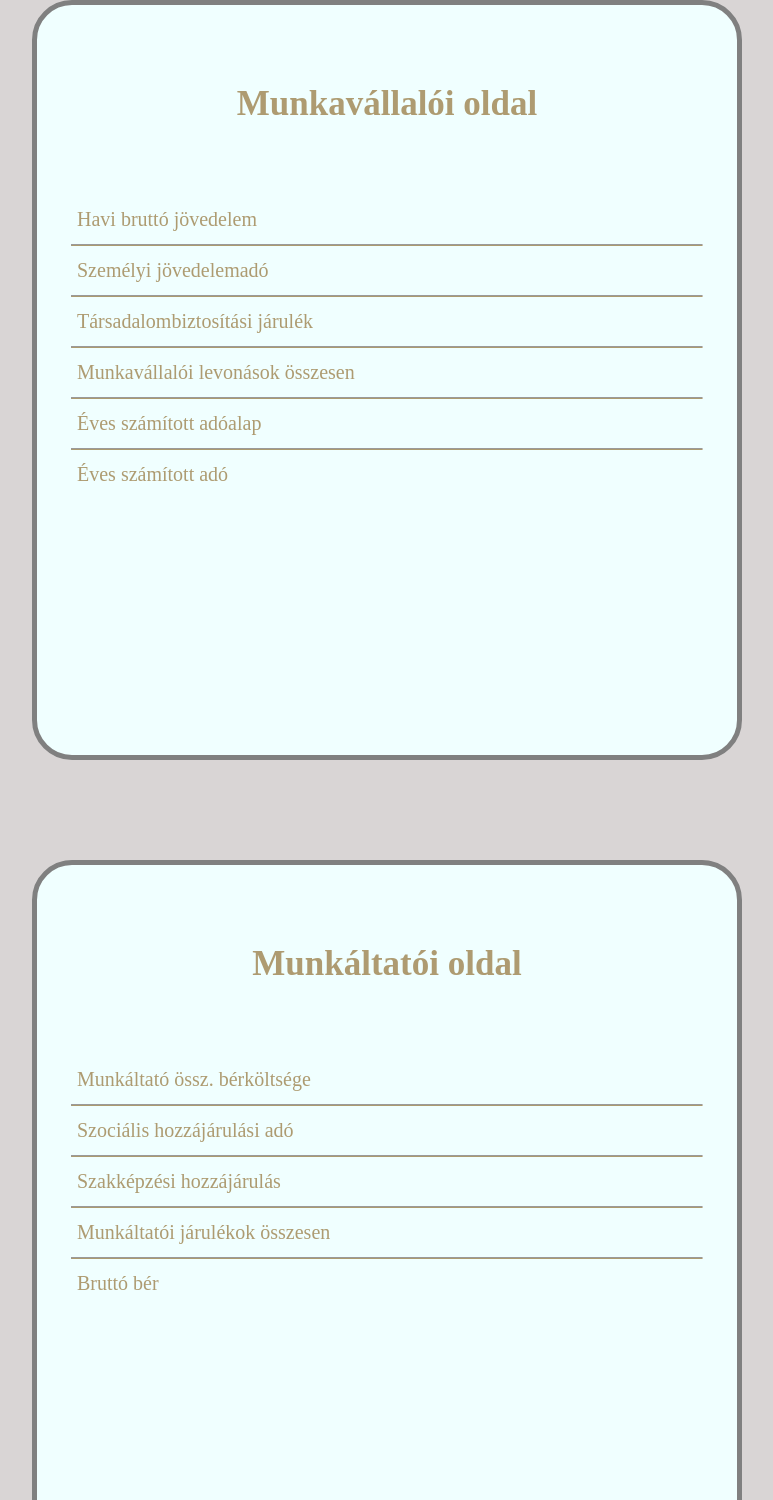
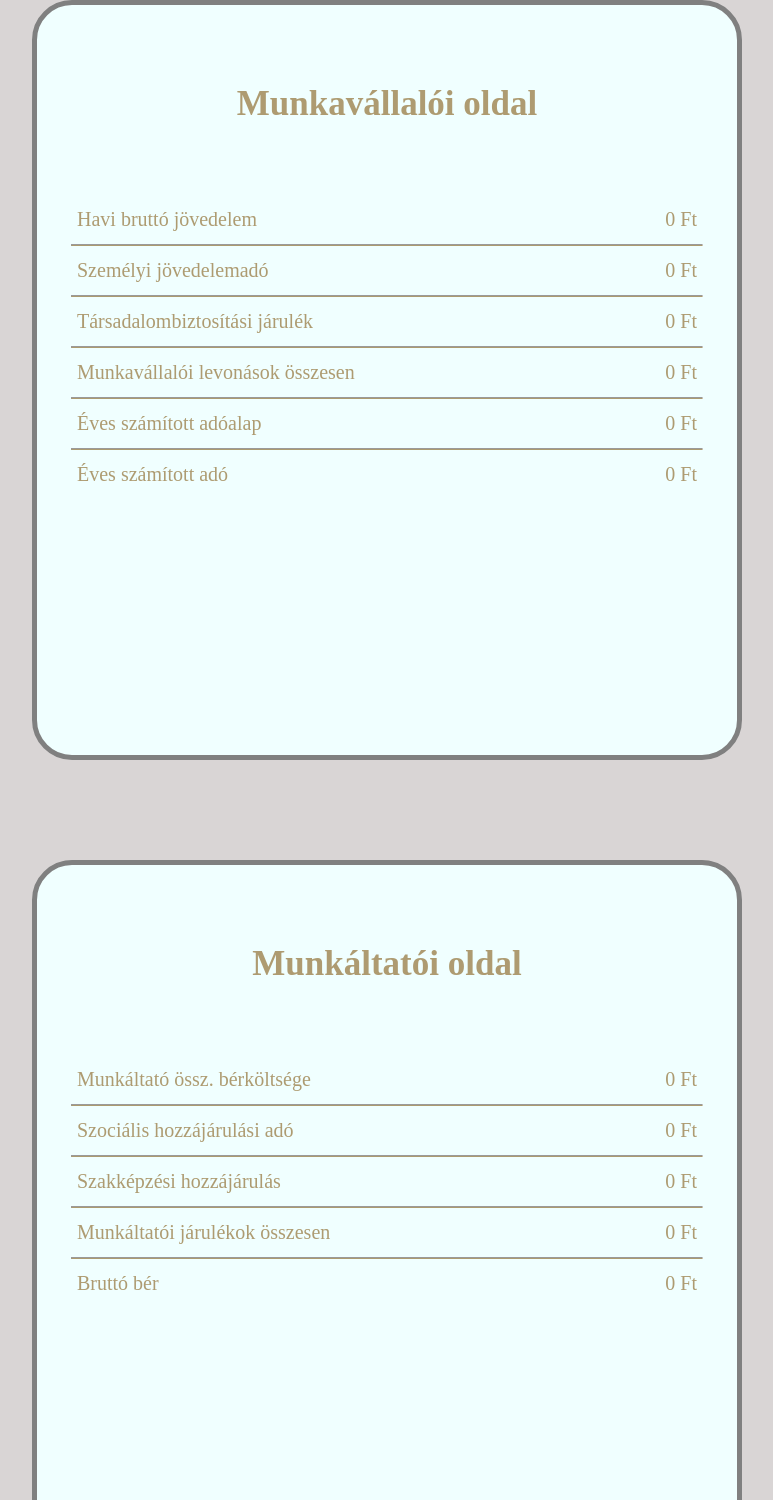
Before and after one commit to angdalon/berkalkulator, a plain HTML site: page index.html in a window 1280 px wide. Shown: the part 918-2418 px from the top of the page, without its empty margins (253-1026 px from the left). Drawn offline with nearby package versions, Linux system fonts and the light colour scheme.

Commit message:
javascript mostly

```diff
--- a/index.html
+++ b/index.html
@@ -33,11 +33,11 @@
                 </div>
             </div>
             <hr>
-            <div class="styld">
+            <div class="checkboxFlex styld">
                 <p>Gyermekek száma</p>
             </div>
             <hr>
-            <div class="styld">
+            <div class="checkboxFlex styld">
                 <p>Kedvezmény</p>
             </div>
             <hr>
@@ -67,50 +67,61 @@
         </section>
         <section id="sectionB">
             <h2>Munkavállalói oldal</h2>
-            <div class="styld">
+            <div class="checkboxFlex styld">
                 <p>Havi bruttó jövedelem</p>
+                <p id="havibruttoValue">0 Ft</p>
             </div>
             <hr>
-            <div class="styld">
+            <div class="checkboxFlex styld">
                 <p>Személyi jövedelemadó</p>
+                <p id="szjaValue">0 Ft</p>
             </div>
             <hr>
-            <div class="styld">
+            <div class="checkboxFlex styld">
                 <p>Társadalombiztosítási járulék</p>
+                <p id="tbValue">0 Ft</p>
             </div>
             <hr>
-            <div class="styld">
+            <div class="checkboxFlex styld">
                 <p>Munkavállalói levonások összesen</p>
+                <p id="munkavallaloiadokValue">0 Ft</p>
             </div>
             <hr>
-            <div class="styld">
+            <div class="checkboxFlex styld">
                 <p>Éves számított adóalap</p>
+                <p id="evesadoalapValue">0 Ft</p>
             </div>
             <hr>
-            <div class="styld">
+            <div class="checkboxFlex styld">
                 <p>Éves számított adó</p>
+                <p id="evesszamitottadoValue">0 Ft</p>
             </div>
         </section>
         <section id="sectionC">
             <h2>Munkáltatói oldal</h2>
-            <div class="styld">
+            <div class="checkboxFlex styld">
                 <p>Munkáltató össz. bérköltsége</p>
+                <p id="osszberkoltsegValue">0 Ft</p>
             </div>
             <hr>
-            <div class="styld">
+            <div class="checkboxFlex styld">
                 <p>Szociális hozzájárulási adó</p>
+                <p id="szochoValue">0 Ft</p>
             </div>
             <hr>
-            <div class="styld">
+            <div class="checkboxFlex styld">
                 <p>Szakképzési hozzájárulás</p>
+                <p id="szakkepzesiValue">0 Ft</p>
             </div>
             <hr>
-            <div class="styld">
+            <div class="checkboxFlex styld">
                 <p>Munkáltatói járulékok összesen</p>
+                <p id="munkaltatoijarulekokValue">0 Ft</p>
             </div>
             <hr>
-            <div class="styld">
+            <div class="checkboxFlex styld">
                 <p>Bruttó bér</p>
+                <p id="bruttoberValue">0 Ft</p>
             </div>
         </section>
     </main>
--- a/scripts.js
+++ b/scripts.js
@@ -20,4 +20,24 @@ let calcNetto = () => {
 let calcNetto = () => {
     $('#nettoValue').text(parseInt(bruttoValue.value)*parseFloat(0.665) + " Ft");
     $('#osszkoltsegValue').text(parseInt(bruttoValue.value)*parseFloat(1.17) + " Ft");
+
+    $('#havibruttoValue').text(parseInt(bruttoValue.value) + " Ft");
+    $('#szjaValue').text(parseInt(bruttoValue.value)*parseFloat(0.15) + " Ft");
+    $('#tbValue').text(parseInt(bruttoValue.value)*parseFloat(0.185) + " Ft");
+    $('#munkavallaloiadokValue').text(parseInt($("#szjaValue").text())+parseInt($("#tbValue").text()) + " Ft");
+    $('#evesadoalapValue').text(parseInt(bruttoValue.value)*12 + " Ft");
+    $('#evesszamitottadoValue').text(parseInt($("#szjaValue").text())*12 + " Ft");
 };
+
+
+
+
+/*
+if ($("#checkHazas").is(':checked')) {
+    console.log("valami")
+}
+
+if($("#checkHazas").checked == true) {
+    console.log("valami");
+}
+*/
```
